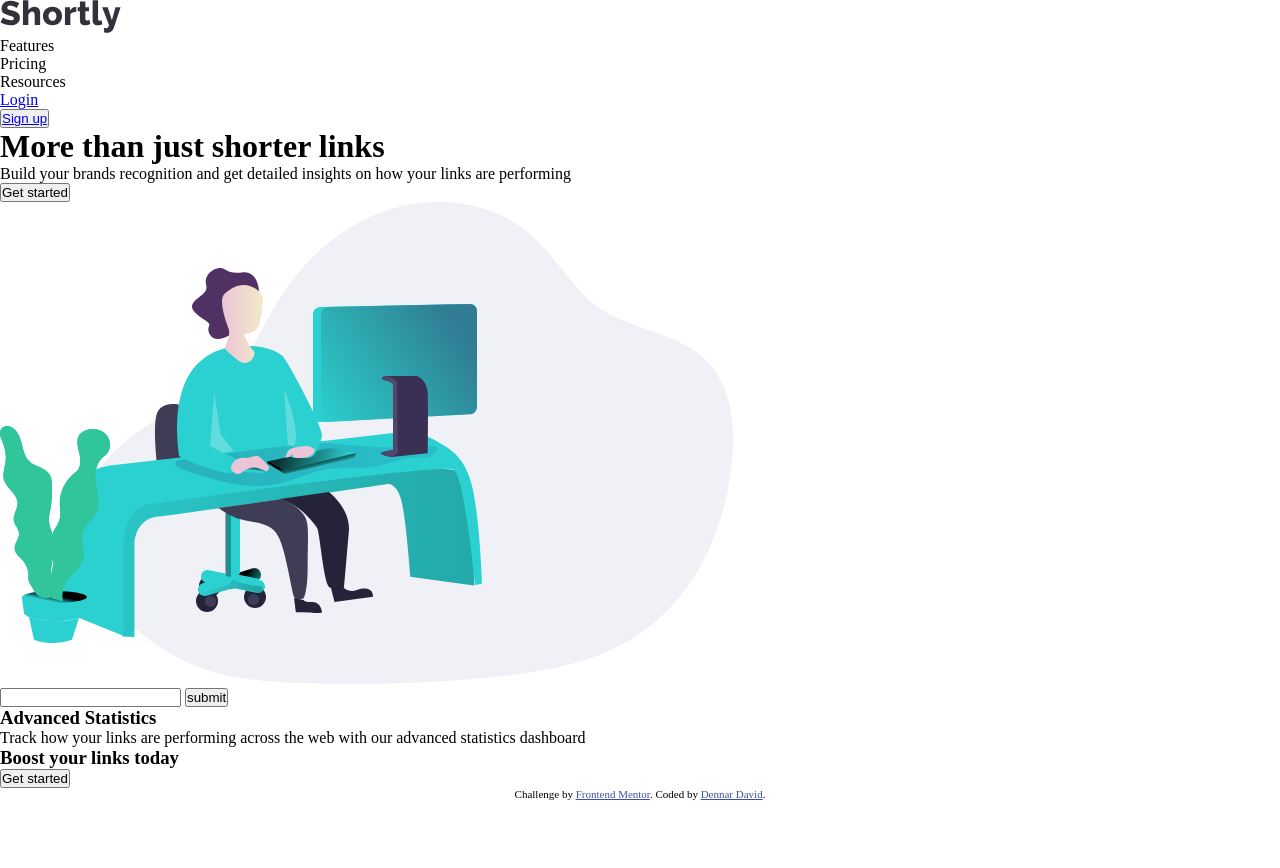
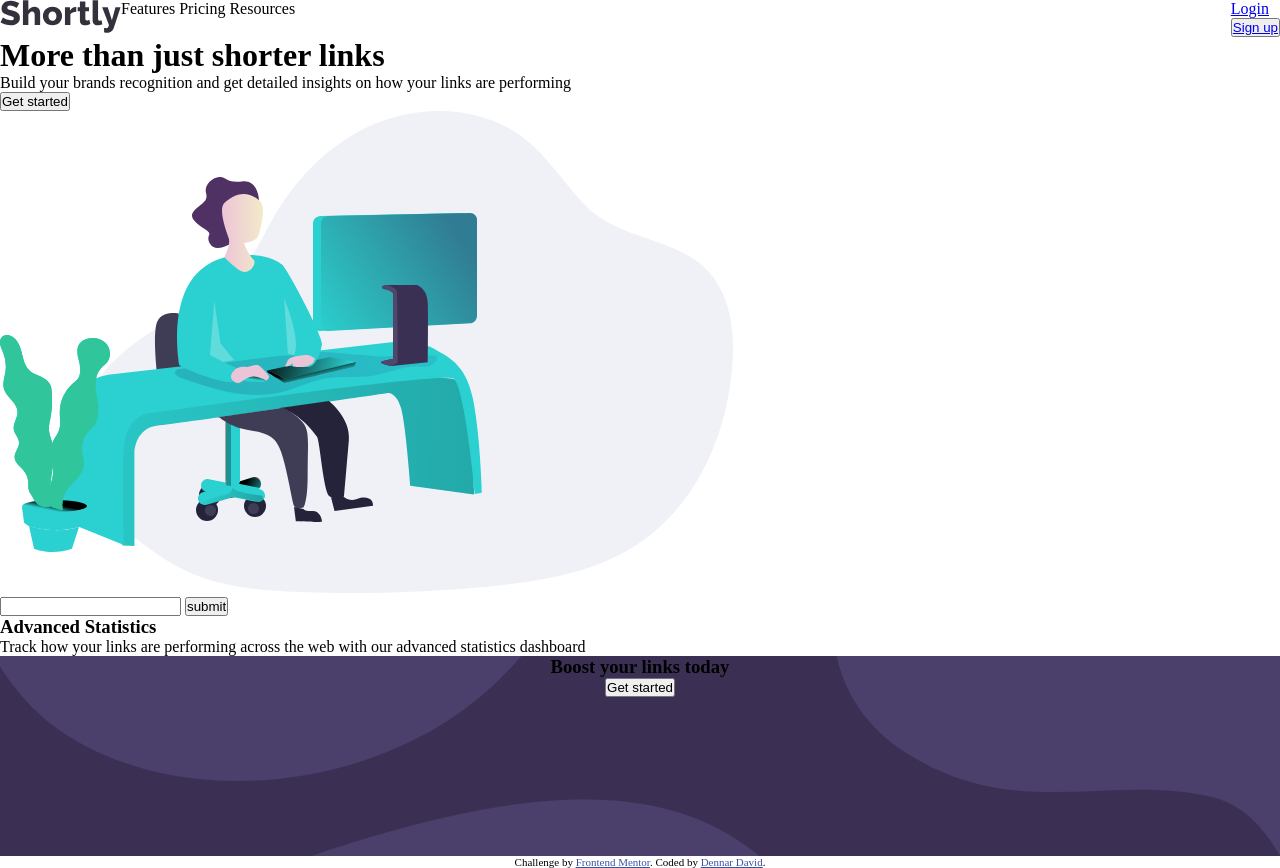
Before and after one commit to Dennardavid/url-shortening-api-master, a plain HTML site: page src/index.html in a window 1280 px wide. Before the commit the page ends 800 px from the top, so only its background shows below. Drawn offline with Linux system fonts and the light colour scheme.

Commit message:
adding styles to the footer

```diff
--- a/src/index.html
+++ b/src/index.html
@@ -94,12 +94,16 @@
           </div>
         </div>
       </main>
+
+      <!-- footer from boost links -->
       <footer>
         <div class="first-footer">
           <h3>Boost your links today</h3>
           <button>Get started</button>
         </div>
-        <div></div>
+        <div class="second-footer">
+
+        </div>
       </footer>
     </div>
 
--- a/src/styles.css
+++ b/src/styles.css
@@ -3,3 +3,23 @@
     padding: 0;
     box-sizing: border-box;
 }
+/* Nav bar styles */
+nav{
+    display: flex;
+    justify-content: space-between;
+}
+.logo-list{
+    display: flex;
+}
+.logo-list li{
+    display: inline;
+}
+/* Main section styles */
+/* Footer styles */
+.first-footer{
+    background-image: url(../images/bg-boost-desktop.svg);
+    background-repeat: no-repeat;
+    background-color: hsl(257, 27%, 26%);
+    height: 200px;
+    text-align: center;
+}
```
